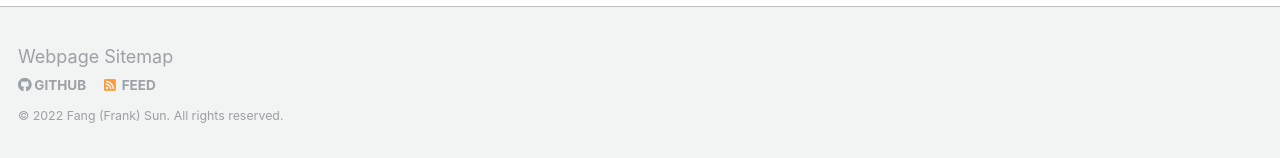
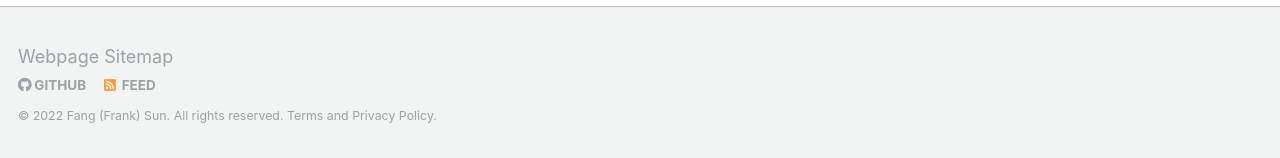
Before and after one commit to FangFrankSun/AcademicPage, a Jekyll site: the page built from _pages/about.md, in a window 1280 px wide and 1328 px high. Shown: the part 1167-1325 px from the top of the window. Built offline with Jekyll 4.4.1, drawn with Linux system fonts in a browser that asks for light colours.

Commit message:
Update footer.html

```diff
--- a/_includes/footer.html
+++ b/_includes/footer.html
@@ -22,4 +22,4 @@
 </div>
 
 
-<div class="page__footer-copyright">&copy; {{ site.time | date: '%Y' }} {{ site.name | default: site.title }}. All rights reserved.</div>
+<div class="page__footer-copyright">&copy; {{ site.time | date: '%Y' }} {{ site.name | default: site.title }}. All rights reserved. <a href="https://academic.fangfranksun.com/terms/">Terms and Privacy Policy</a>.</div>
```
